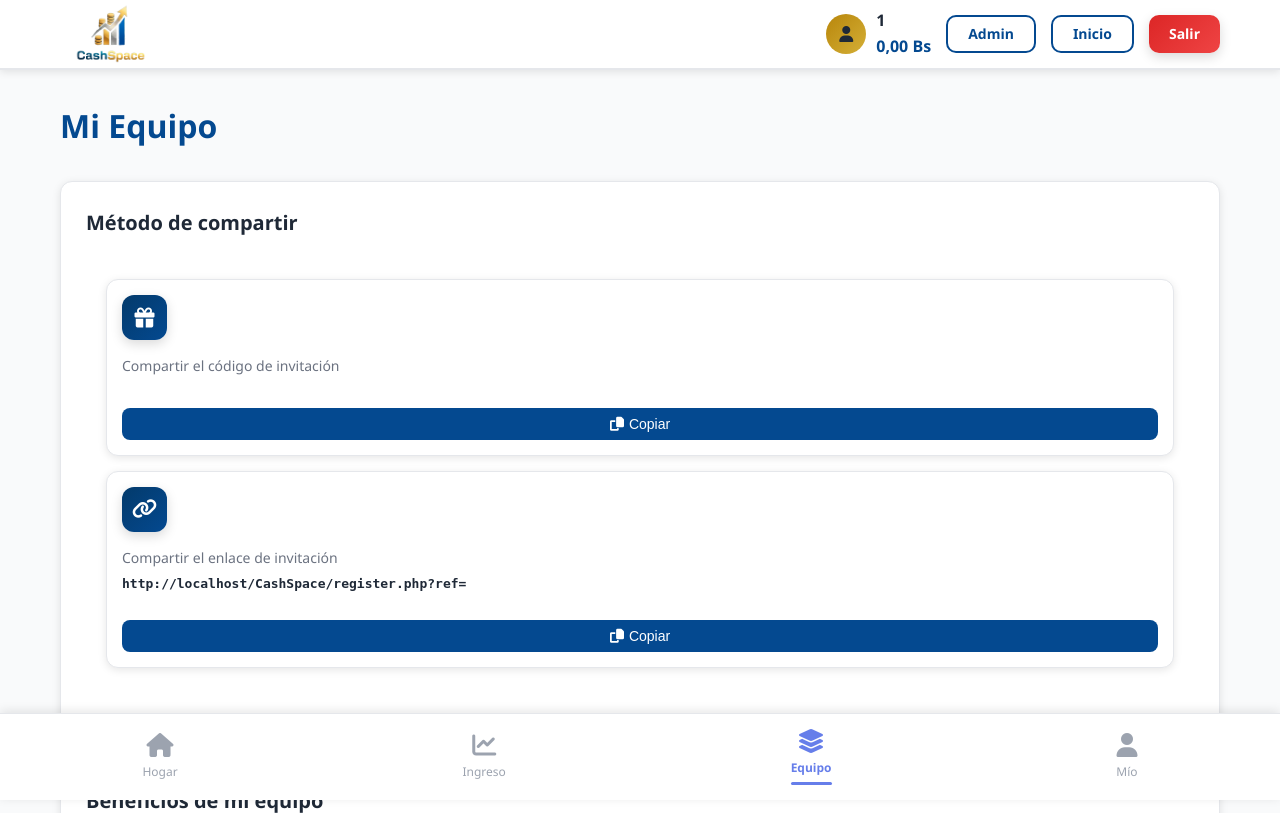
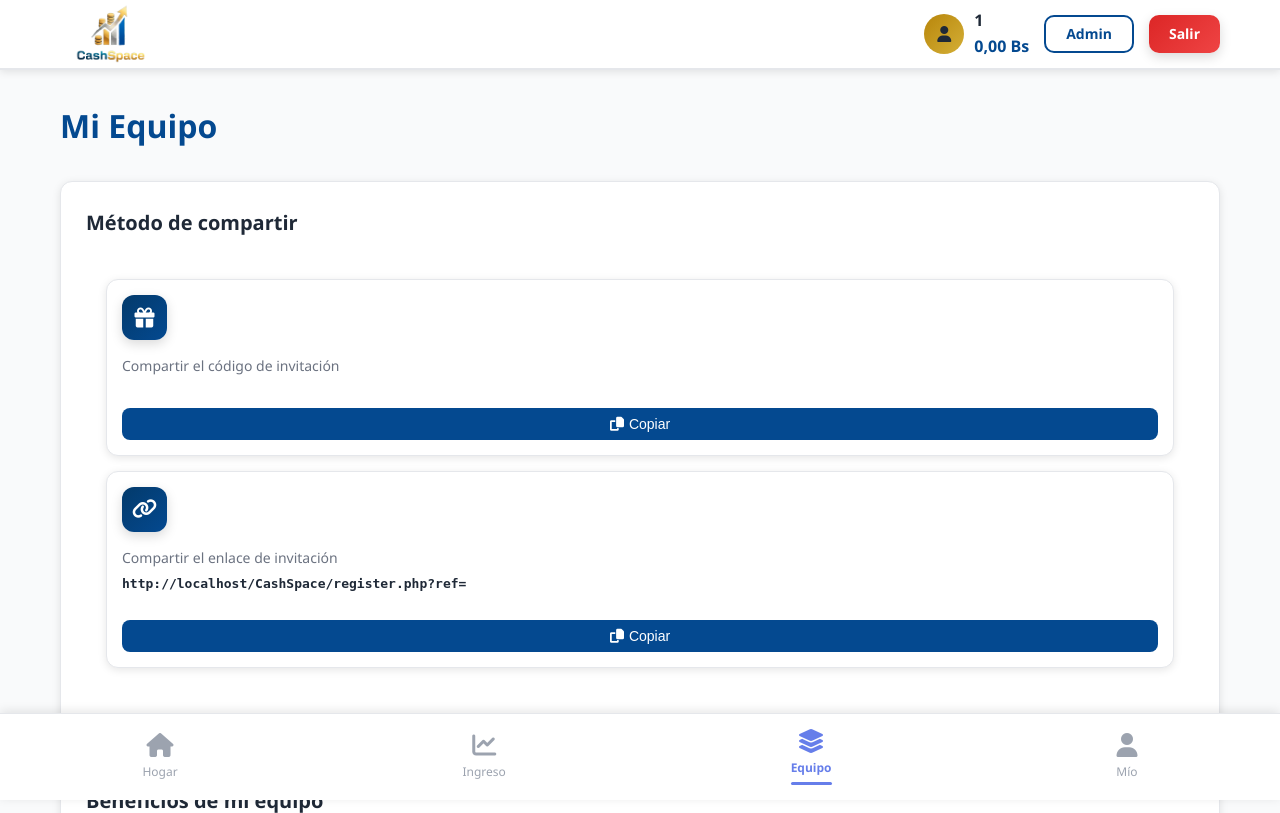
Before and after one commit to chavitodel8/CashSpacee, a PHP site: page /CashSpace/equipo.php in a window 1280 px wide. Shown: the top 813 px of the page. Run offline with PHP 8.4, Linux system fonts and the light colour scheme; the visitor is signed in with stand-in values (Sample User, id 1); data comes from the database, SQL or seed files in the repository; data that the repository does not hold is empty.

Commit message:
Update equipo.php

```diff
--- a/equipo.php
+++ b/equipo.php
@@ -510,7 +510,6 @@ closeConnection($conn);
                 <?php if (isAdmin()): ?>
                     <a href="admin/index.php" class="btn btn-outline">Admin</a>
                 <?php endif; ?>
-                <a href="index.php" class="btn btn-outline">Inicio</a>
                 <a href="logout.php" class="btn btn-danger">Salir</a>
             </div>
         </div>
```
